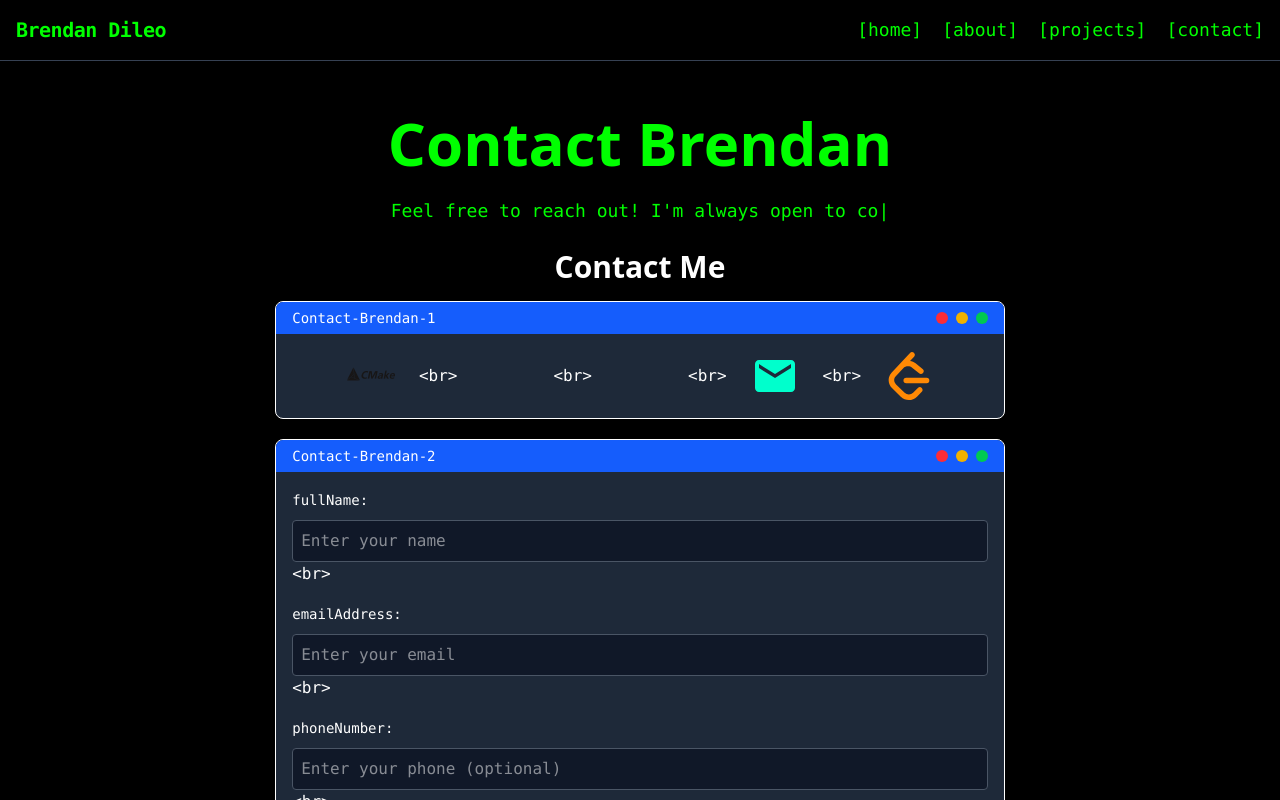
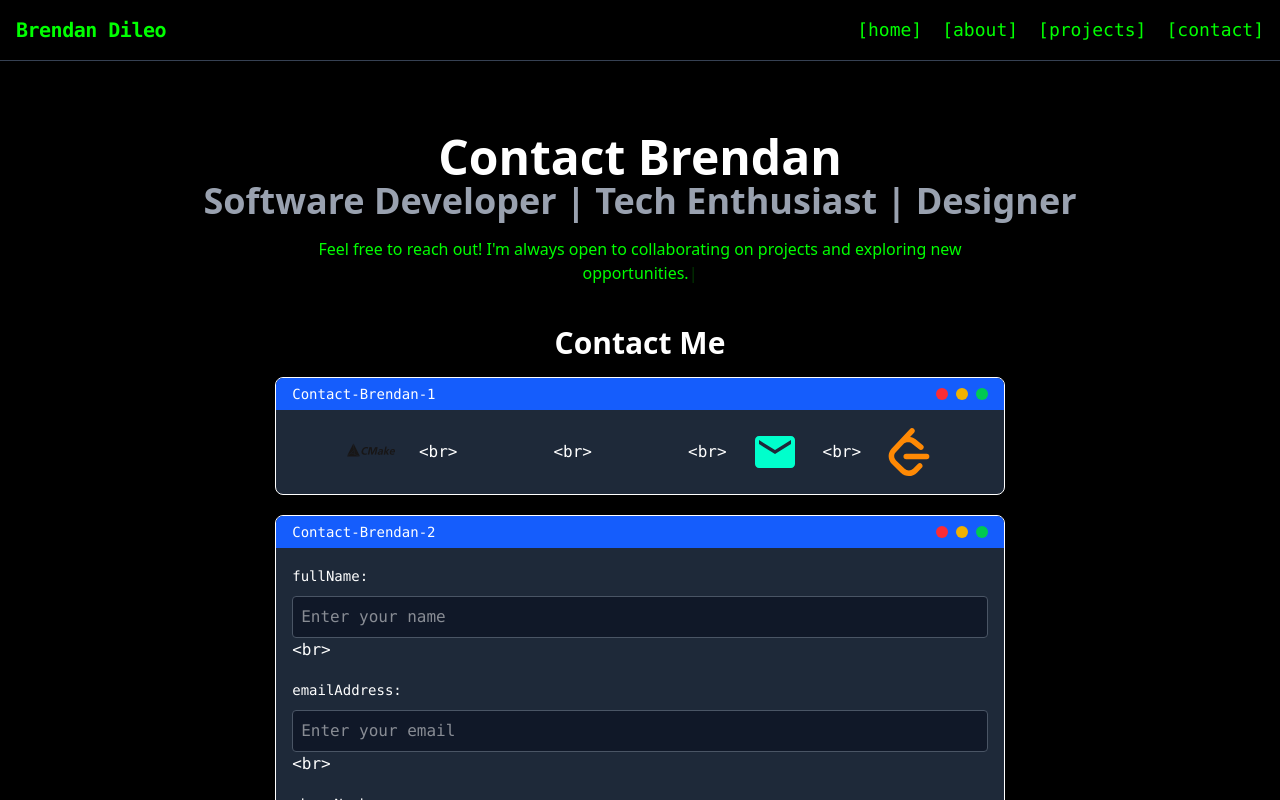
Before and after one commit to brendanddev/brendans-website, a React (Vite) app: page /contact in a window 1280 px wide. Shown: the top 800 px of the page. Built offline with nearby package versions, Linux system fonts and the light colour scheme.

Commit message:
Commit #54 - Adding Sidebar and Header to other Pages

```diff
--- a/src/pages/About.jsx
+++ b/src/pages/About.jsx
@@ -3,6 +3,8 @@
 // About.jsx
 // Brendan Dileo
 
+
+import Sidebar from "../components/Sidebar";
 
 import { GraduationCap, FileText } from "lucide-react";
 import Header from "../components/Header";
@@ -20,6 +22,7 @@ const About = () => {
                     "Always eager to learn and improve my skills in programming and problem-solving."
                 ]}
             />
+          <Sidebar />
 
         <section className="w-full mb-12">
          <p className="bg-gray-900 text-sm text-green-400 p-4 rounded-md shadow-lg font-mono overflow-x-auto">
@@ -160,7 +163,6 @@ const About = () => {
         </section>
 
       </div>
-
     </div>
   );
 };
--- a/src/pages/Contact.jsx
+++ b/src/pages/Contact.jsx
@@ -5,25 +5,20 @@
 import { ReactTyped } from 'react-typed';
 import { MdEmail } from "react-icons/md";
 import { SiLeetcode } from "react-icons/si";
+import Header from '../components/Header';
 
 const Contact = () => {
     return (
         <div className="w-full min-h-screen bg-black flex flex-col items-center p-8">
-            <h1 className="text-6xl font-bold text-[#00ff00] mt-5 mb-6">Contact Brendan</h1>
-
-            <div className="w-3/5 text-lg text-[#00ff00] text-center font-mono mb-6">
-                <ReactTyped
-                    strings={[
-                        "Feel free to reach out! I'm always open to collaborating on projects and exploring new opportunities.",
-                        "Looking for a developer? I'm open to work and collaborations!",
-                        "Have a project in mind? Let's build something great together!"
-                    ]}
-                    typeSpeed={100}
-                    backSpeed={50}
-                    backDelay={1000}
-                    loop
-                />
-            </div>
+            <Header
+             title="Contact Brendan"
+             subtitle="Software Developer | Tech Enthusiast | Designer"
+             typedTexts={[
+                "Feel free to reach out! I'm always open to collaborating on projects and exploring new opportunities.",
+                "Looking for a developer? I'm open to work and collaborations!",
+                "Have a project in mind? Let's build something great together!"
+             ]}
+             />
 
             <h1 className="text-white text-3xl font-bold mb-4">Contact Me</h1>
 
```
